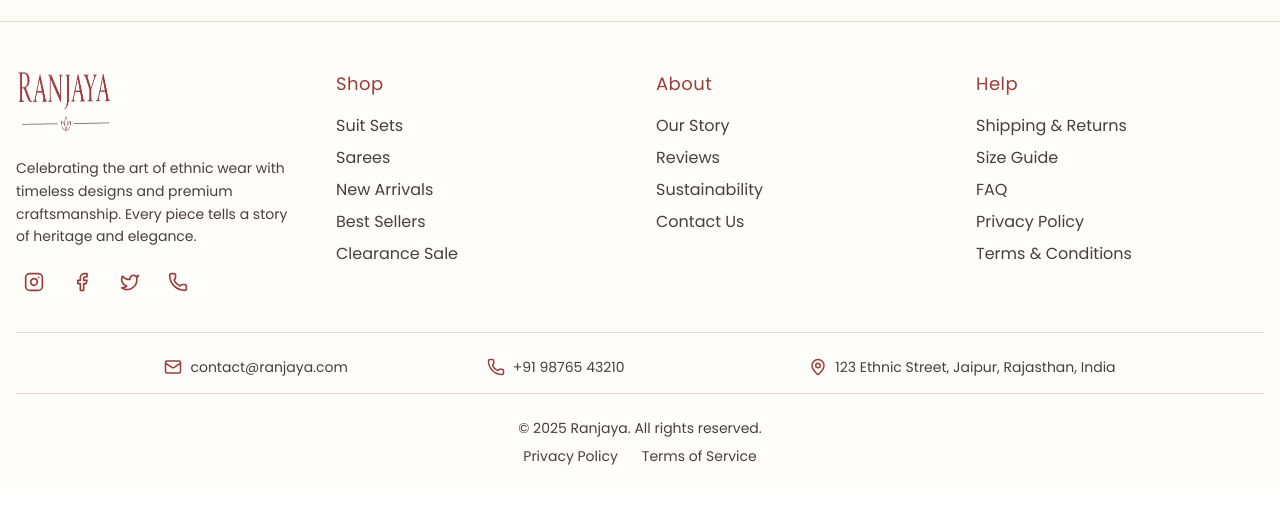
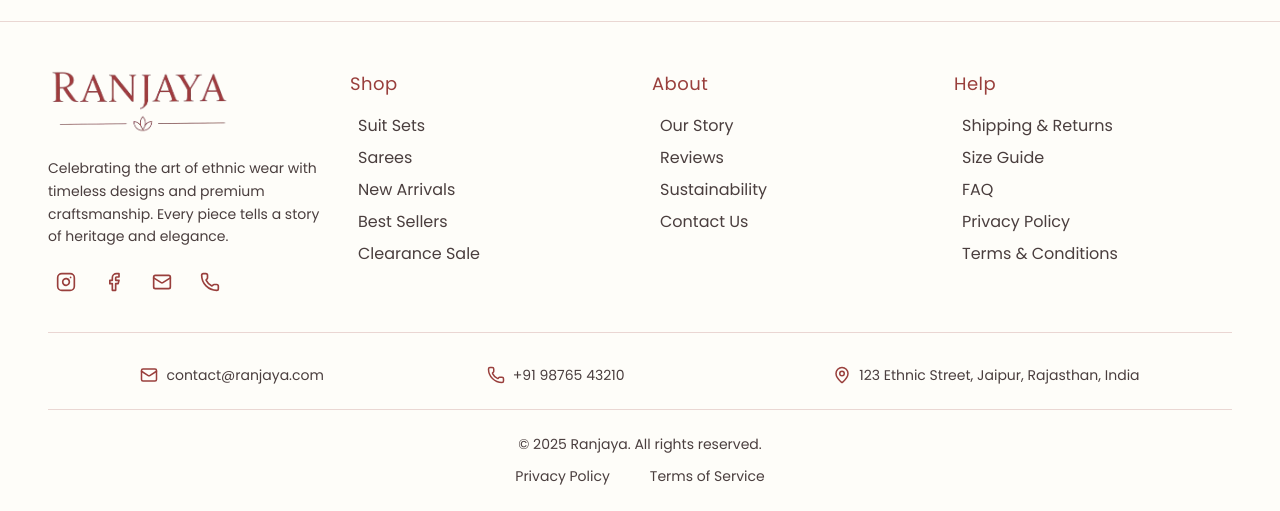
Before and after one commit to JairamDeo/Ranjaya-Clothing-Brand-Web-Application, a React (Vite) app in the folder client/: page /contact-us in a window 1280 px wide. Shown: the part 926-1437 px from the top of the page. Before the commit the page ends 1416 px from the top, so only its background shows below. Built offline with nearby package versions, Linux system fonts and the light colour scheme.

Commit message:
optimisation according lighthouse report

```diff
--- a/client/src/components/Footer.jsx
+++ b/client/src/components/Footer.jsx
@@ -2,7 +2,7 @@ import React, { lazy, Suspense } from 'react';
 import { Link } from 'react-router-dom';
 import { Instagram, Facebook, Twitter, Phone, Mail, MapPin } from 'lucide-react';
 // Lazy load the image
-const LazyLogo = lazy(() => import('../components/LazyLogo'));
+import Logo from '../assets/Logo.webp'
 
 const Footer = () => {
   const year = new Date().getFullYear();
@@ -44,21 +44,19 @@ const Footer = () => {
   const socialLinks = [
     { icon: <Instagram className="h-5 w-5" />, path: "https://instagram.com", label: "Instagram", hoverColor: "hover:bg-gradient-to-r from-purple-500 via-pink-500 to-yellow-500" },
     { icon: <Facebook className="h-5 w-5" />, path: "https://facebook.com", label: "Facebook", hoverColor: "hover:bg-blue-600" },
-    { icon: <Twitter className="h-5 w-5" />, path: "https://twitter.com", label: "Twitter", hoverColor: "hover:bg-sky-500" },
+    { icon: <Mail className="h-5 w-5" />, path: "https://gmail.com", label: "Gmail", hoverColor: "hover:bg-orange-500" },
     { icon: <Phone className="h-5 w-5" />, path: "tel:+919876543210", label: "Phone", hoverColor: "hover:bg-green-600" }
   ];
 
   return (
     <footer className="bg-cream border-t border-maroon-20 pt-12 pb-6">
-      <div className="container mx-auto px-4">
+      <div className="container mx-auto px-4 md:px-6 lg:px-12">
         {/* Main Footer Content - Grid Layout */}
-        <div className="grid grid-cols-1 md:grid-cols-2 lg:grid-cols-4 gap-8 mb-8">
+        <div className="grid grid-cols-1 md:grid-cols-2 lg:grid-cols-4 gap-8 lg:gap-6 mb-8">
           {/* Logo and About Column - Added AOS */}
           <div className="space-y-4" data-aos="fade-up" data-aos-duration="800" >
-            <Link to="/" className="inline-block">
-              <Suspense fallback={<div className="h-16 w-24 bg-gray-200"></div>}>
-                <LazyLogo />
-              </Suspense>
+            <Link to="/" className="inline-block transform transition-transform duration-300 hover:scale-105">
+              <img src={Logo} alt="Ranjaya" className="h-16" />
             </Link>
             <p className="text-darkBrown text-sm leading-relaxed">
               Celebrating the art of ethnic wear with timeless designs and premium craftsmanship. Every piece tells a story of heritage and elegance.
@@ -66,16 +64,16 @@ const Footer = () => {
             {/* Social Media Icons - Simplified */}
             <div className="flex space-x-3 mt-4">
               {socialLinks.map((social, index) => (
-                <a
+                <Link
                   key={index}
-                  href={social.path}
+                  to={social.path}
                   target="_blank"
                   rel="noopener noreferrer"
                   aria-label={social.label}
                   className={`bg-cream text-maroon ${social.hoverColor} hover:text-white p-2 rounded-full transition-colors duration-300`}
                 >
                   {social.icon}
-                </a>
+                </Link>
               ))}
             </div>
           </div>
@@ -88,7 +86,6 @@ const Footer = () => {
               data-aos="fade-up"
               data-aos-duration="800"
               data-aos-delay={100 * (index + 1)}
-
             >
               <h3 className="font-medium text-maroon tracking-wide text-lg relative inline-block">
                 {column.title}
@@ -98,7 +95,7 @@ const Footer = () => {
                   <li key={linkIndex}>
                     <Link
                       to={link.path}
-                      className="text-darkBrown hover:text-maroon transition-colors duration-300 py-1"
+                      className="text-darkBrown hover:text-maroon transition-colors duration-300 py-1 px-2"
                     >
                       {link.name}
                     </Link>
@@ -112,19 +109,19 @@ const Footer = () => {
         {/* Contact Information Bar - Added AOS */}
         <div className="md:flex md:items-center md:justify-center border-t border-maroon-20" data-aos="fade-up" data-aos-duration="800" >
           <div className="pt-6 pb-4 grid grid-cols-1 md:grid-cols-2 lg:grid-cols-3 gap-4">
-            <div className="flex items-center space-x-2 text-darkBrown text-sm">
+            <div className="flex items-center space-x-2 text-darkBrown text-sm px-3 py-2">
               <Mail size={18} className="text-maroon" />
-              <a href="mailto:contact@ranjaya.com" className="hover:text-maroon transition-colors duration-300">
+              <Link to="mailto:contact@ranjaya.com" className="hover:text-maroon transition-colors duration-300">
                 contact@ranjaya.com
-              </a>
+              </Link>
             </div>
-            <div className="flex items-center space-x-2 text-darkBrown text-sm">
+            <div className="flex items-center space-x-2 text-darkBrown text-sm px-3 py-2">
               <Phone size={18} className="text-maroon" />
-              <a href="tel:+919876543210" className="hover:text-maroon transition-colors duration-300">
+              <Link to="tel:+919876543210" className="hover:text-maroon transition-colors duration-300">
                 +91 98765 43210
-              </a>
+              </Link>
             </div>
-            <div className="flex items-center space-x-2 text-darkBrown text-sm">
+            <div className="flex items-center space-x-2 text-darkBrown text-sm px-3 py-2">
               <MapPin size={18} className="text-maroon" />
               <span className="hover:text-maroon transition-colors duration-300">
                 123 Ethnic Street, Jaipur, Rajasthan, India
@@ -137,10 +134,10 @@ const Footer = () => {
         <div className="border-t border-maroon-20 pt-6 text-center text-sm text-darkBrown" >
           <p>© {year} Ranjaya. All rights reserved.</p>
           <div className="flex justify-center space-x-6 mt-2">
-            <Link to="/privacy-policy" className="hover:text-maroon transition-colors duration-300">
+            <Link to="/privacy-policy" className="hover:text-maroon transition-colors duration-300 px-2 py-1">
               Privacy Policy
             </Link>
-            <Link to="/terms" className="hover:text-maroon transition-colors duration-300">
+            <Link to="/terms" className="hover:text-maroon transition-colors duration-300 px-2 py-1">
               Terms of Service
             </Link>
           </div>
@@ -150,9 +147,4 @@ const Footer = () => {
   );
 };
 
-// Create a separate LazyLogo component in components/LazyLogo.jsx
-// import React from 'react';
-// const LazyLogo = () => <img src="/path/to/logo.webp" alt="Ranjaya" width="96" height="64" className="h-16" />;
-// export default LazyLogo;
-
 export default React.memo(Footer); // Memoize the entire component to prevent unnecessary re-renders
```
